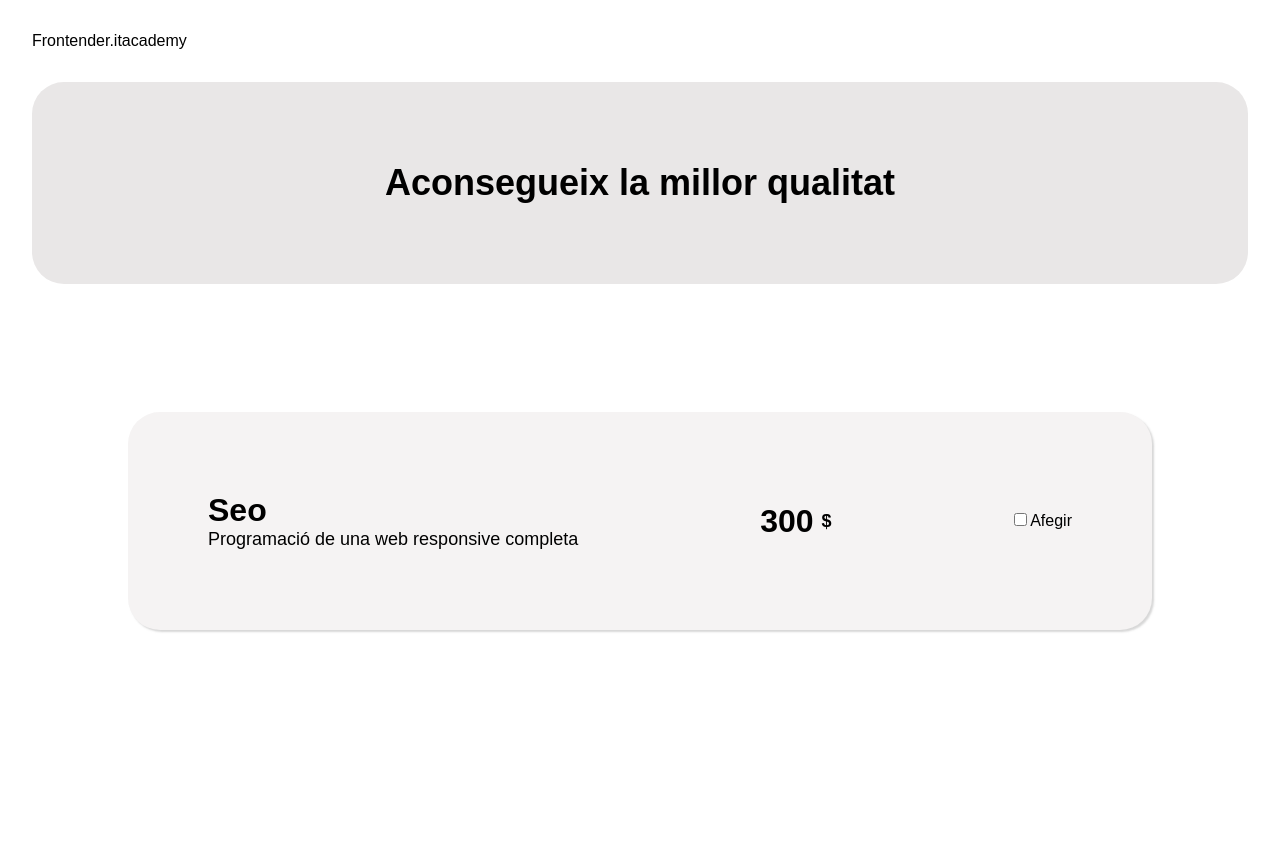
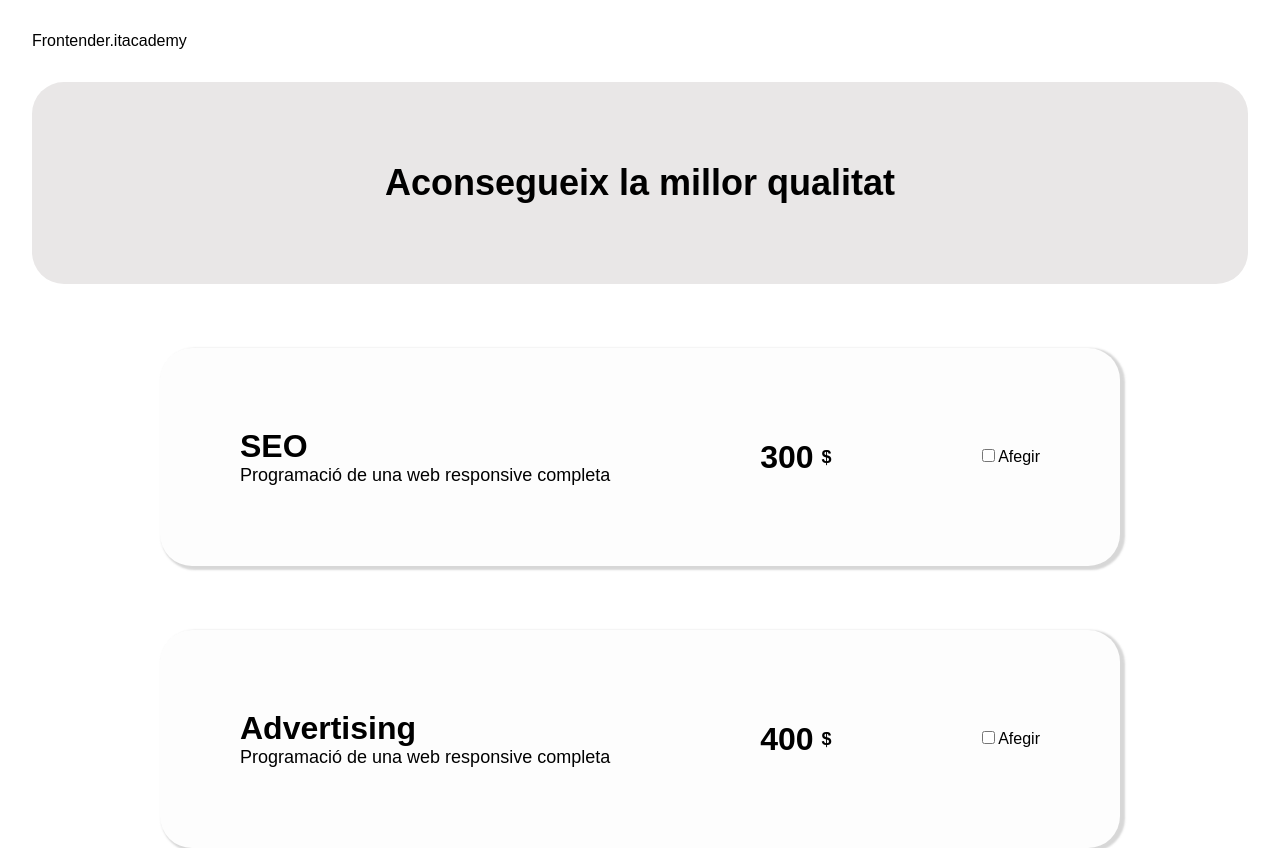
Before and after one commit to sofrayala/S6-Budgets-Angular, an Angular app: page / in a window 1280 px wide. Shown: the top 848 px of the page. Before the commit the page ends 800 px from the top, so only its background shows below. Built offline with nearby package versions, Linux system fonts and the light colour scheme.

Commit message:
added budgetList interface and @for

```diff
--- a/src/app/components/budgets-list/budgets-list.component.html
+++ b/src/app/components/budgets-list/budgets-list.component.html
@@ -1,10 +1,13 @@
+<!-- <section *ngFor="let item of budgetList"> -->
+<div>
+  @for(item of budgetList; track item.title){
   <section>
     <div id="info-div">
-    <h1>Seo</h1>
-    <p>Programació de una web responsive completa</p>
+      <h1>{{ item.title }}</h1>
+      <p>{{ item.description }}</p>
     </div>
     <div id="div-price">
-    <h2>300</h2>
+      <h2>{{ item.price }}</h2>
       <h3>$</h3>
     </div>
     <div
@@ -16,3 +19,5 @@
       <label> Afegir</label>
     </div>
   </section>
+  }
+</div>
--- a/src/app/components/budgets-list/budgets-list.component.scss
+++ b/src/app/components/budgets-list/budgets-list.component.scss
@@ -1,12 +1,12 @@
 section {
   display: flex;
-  margin: 8rem;
+  margin: 4rem 10rem;
   padding: 5rem 5rem;
-  background-color: rgb(245, 243, 243);
+  background-color: rgb(253, 253, 253);
   border-radius: 2rem;
   justify-content: space-between;
   align-items: center;
-  box-shadow: 2px 2px 2px rgba(153, 153, 153, 0.397);
+  box-shadow: 3px 2px 2px 2px rgba(153, 153, 153, 0.397);
 }
 
 #info-div {
--- a/src/app/components/budgets-list/budgets-list.component.ts
+++ b/src/app/components/budgets-list/budgets-list.component.ts
@@ -1,11 +1,28 @@
 import { Component } from '@angular/core';
-
+import { BudgetList } from '../../interface/budget-list';
+import { CommonModule } from '@angular/common';
 @Component({
   selector: 'app-budgets-list',
-  imports: [],
+  imports: [CommonModule],
   templateUrl: './budgets-list.component.html',
-  styleUrl: './budgets-list.component.scss'
+  styleUrl: './budgets-list.component.scss',
 })
 export class BudgetsListComponent {
-
+  budgetList: BudgetList[] = [
+    {
+      title: 'SEO',
+      description: 'Programació de una web responsive completa',
+      price: 300,
+    },
+    {
+      title: 'Advertising',
+      description: 'Programació de una web responsive completa',
+      price: 400,
+    },
+    {
+      title: 'Website Development',
+      description: 'Programació de una web responsive completa',
+      price: 500,
+    },
+  ];
 }
--- /dev/null
+++ b/src/app/interface/budget-list.ts
@@ -0,0 +1,5 @@
+export interface BudgetList {
+  title: string;
+  description: string;
+  price: number;
+}
```
Lines whose indentation alone changed are shown as unchanged.
